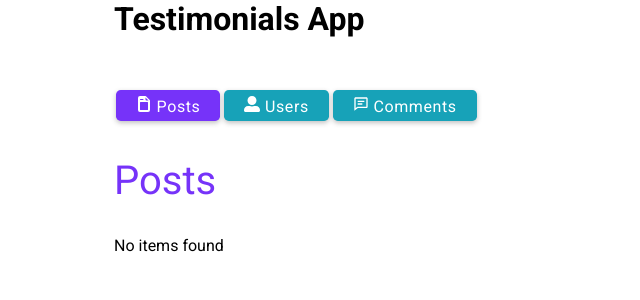
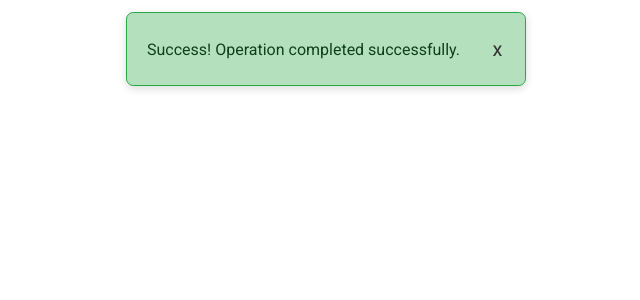
Before and after one commit to ayadgu/project-sandbox, a React (Create React App) app: page / in a window 1280 px wide. Shown: the top 300 px of the page, without its empty margins (76-716 px from the left). Built offline with nearby package versions, Linux system fonts and the light colour scheme; no server answers.

Commit message:
05-Alerts

```diff
--- a/src/App.js
+++ b/src/App.js
@@ -3,6 +3,7 @@ import EsignatureApp from "./projects/01-e-signature-app/EsignatureApp";
 import RandomizeColor from "./projects/02-color-project/RandomizeColor";
 import LikePhotoApp from "./projects/03-like-my-photo/LikePhotoApp";
 import TestimonialsApp from "./projects/04-testimonials-app/TestimonialsApp";
+import AlertApp from "./projects/05-alert/AlertApp";
 
 function App() {
   return (
@@ -10,7 +11,8 @@ function App() {
       {/* <EsignatureApp /> */}
       {/* <RandomizeColor /> */}
       {/* <LikePhotoApp /> */}
-      <TestimonialsApp />
+      {/* <TestimonialsApp /> */}
+      <AlertApp />
     </div>
   );
 }
--- a/src/projects/04-testimonials-app/TestimonialsApp.jsx
+++ b/src/projects/04-testimonials-app/TestimonialsApp.jsx
@@ -1,6 +1,6 @@
 import React, { useEffect } from "react";
 import Title from "../components/Title";
-import Button from "./Button";
+import Button from "../components/Button";
 import { BsFillFileEarmarkPostFill } from "react-icons/bs";
 import { FaUserAlt } from "react-icons/fa";
 import { BiCommentDetail } from "react-icons/bi";
--- /dev/null
+++ b/src/projects/05-alert/AlertApp.jsx
@@ -0,0 +1,25 @@
+import React from "react";
+import Alert from "../components/Alert";
+
+export default function AlertApp() {
+  return (
+    <div className="container m-auto">
+      <Alert
+        type={"success"}
+        message="Success! Operation completed successfully."
+      />
+      <Alert
+        delay={true}
+        delayTime={1000}
+        type={"error"}
+        message="Error! Something went wrong."
+      />
+      <Alert
+        delay={true}
+        type={"warning"}
+        message="Warning! Please check your input."
+        s
+      />
+    </div>
+  );
+}
--- /dev/null
+++ b/src/projects/components/Alert.jsx
@@ -0,0 +1,34 @@
+import React, { useEffect } from "react";
+import Button from "./Button";
+
+export default function Alert({
+  type,
+  delayTime = 3000,
+  delay = false,
+  message = "This is an alert!",
+}) {
+  const [showAlert, setShowAlert] = React.useState(true);
+  const closeAlert = (e) => {
+    e.target.parentElement.classList.add("fadeAlert");
+    setTimeout(() => {
+      setShowAlert(false);
+    }, 400);
+  };
+  useEffect(() => {
+    delay &&
+      setTimeout(() => {
+        setShowAlert(false);
+      }, delayTime);
+  }, [delay]);
+  return (
+    showAlert && (
+      <div className={`alert alert-${type}`}>
+        <div className="alert-close">
+          {" "}
+          <span className="mr-1">{message}</span>
+          <Button text={"x"} btnClass={"btn-close"} onClick={closeAlert} />
+        </div>
+      </div>
+    )
+  );
+}
```
Also changed, not shown: src/projects/components/Button.jsx (renamed from src/projects/04-testimonials-app/Button.jsx).
